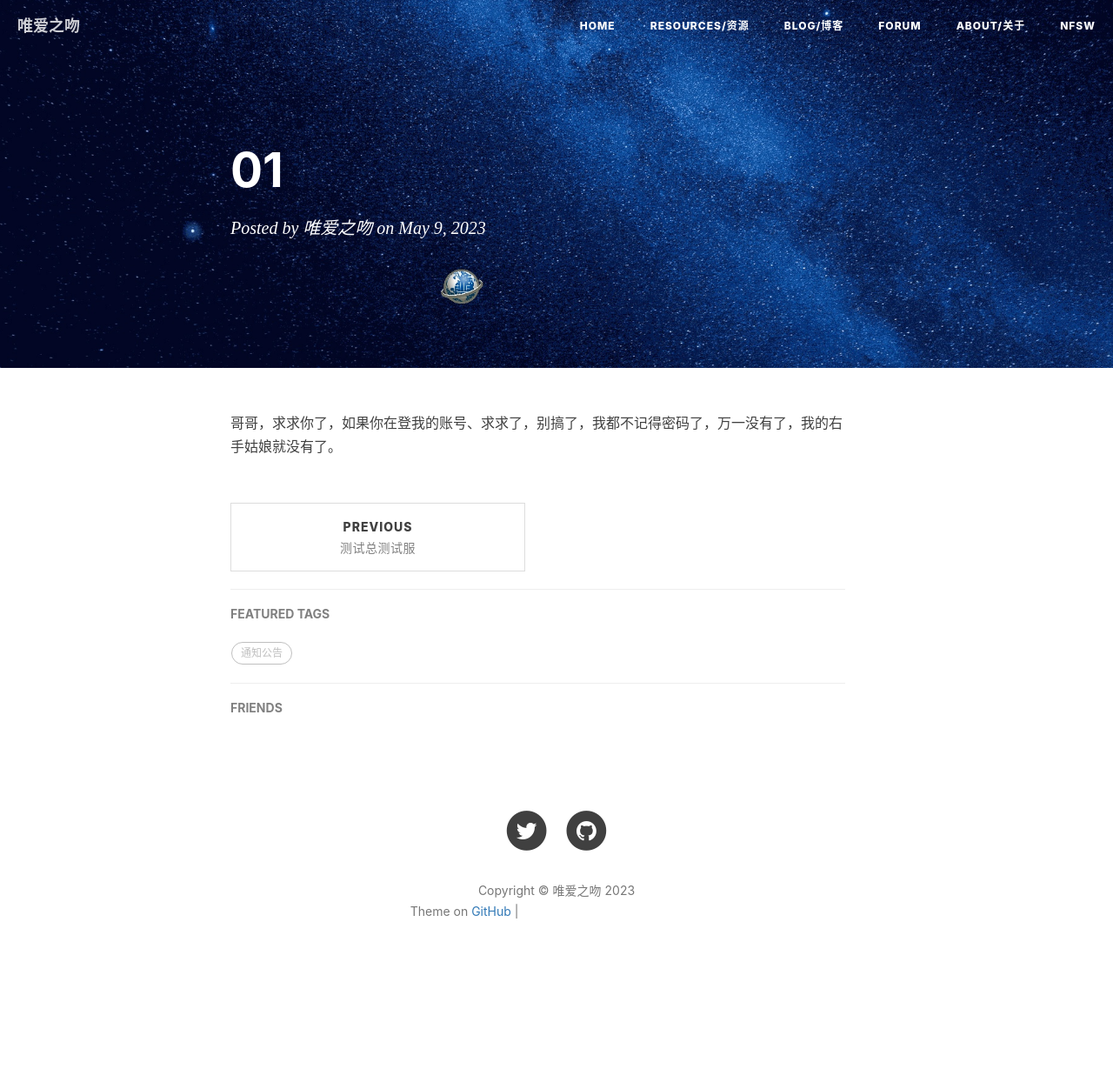
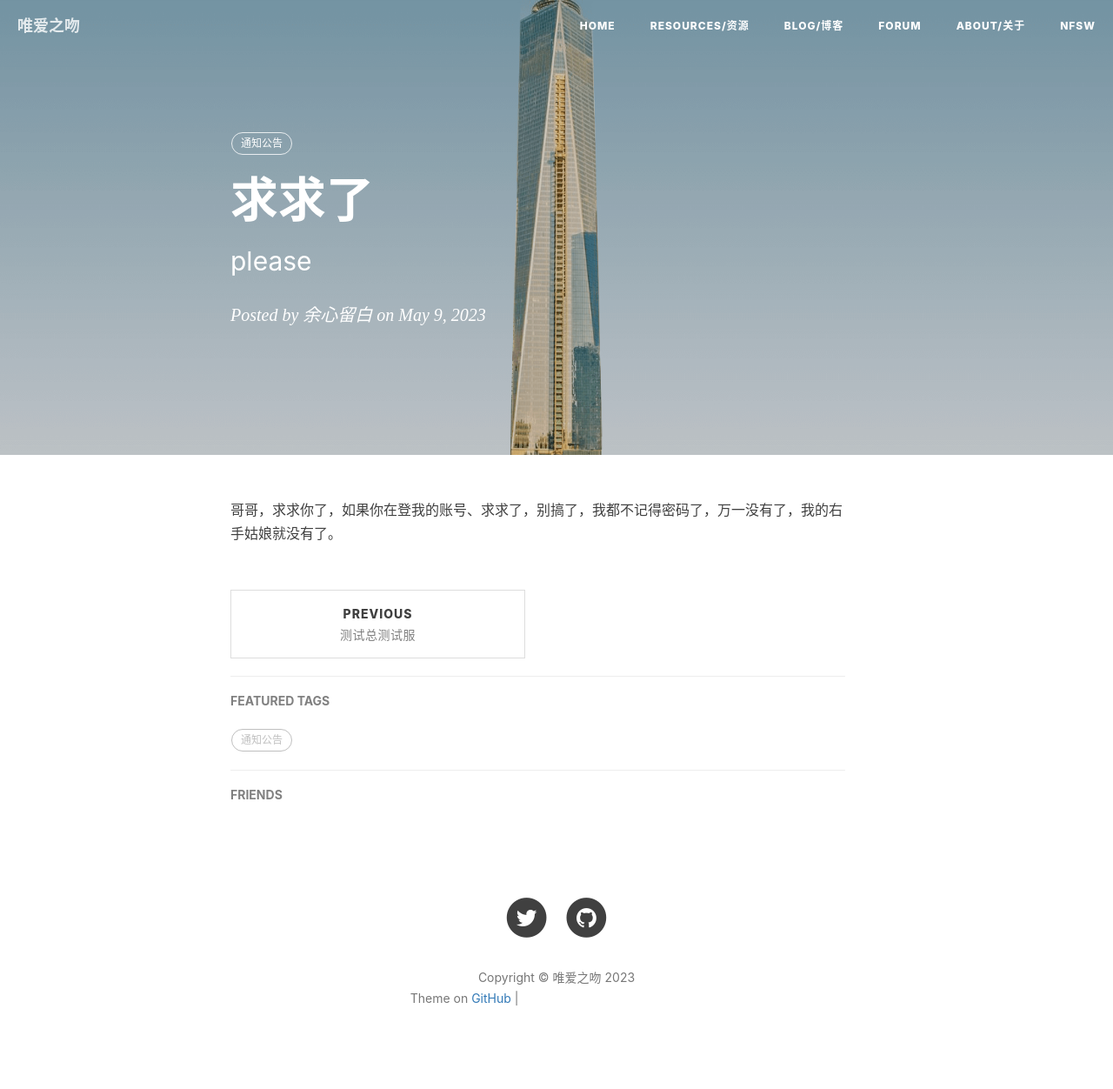
Before and after one commit to ONLYLOVELYKISS/onlylovelykiss.github.io, a Jekyll site: the page built from _posts/2023-05-09-01.md, in a window 1280 px wide. Shown: the whole page at 87% size. Built offline with Jekyll 4.4.1, drawn with Linux system fonts in a browser that asks for light colours; nearby versions of some CDN libraries; our own code applies the rules of GitHub Pages for plain Markdown files; comment, search, counter and statistics services are not loaded; before the commit the page ends 1152 px from its top, so only the background shows below that; grey boxes are pictures that could not be loaded.

Commit message:
Update 2023-05-09-01.md
Signed-off-by: My_YourH <88222714+ONLYLOVELYKISS@users.noreply.github.com>

```diff
--- a/_posts/2023-05-09-01.md
+++ b/_posts/2023-05-09-01.md
@@ -1,3 +1,13 @@
-
+---
+layout:     post
+title:      求求了
+subtitle:   please
+date:       2023-05-09
+author:     余心留白
+header-img: img/the-first.png
+catalog: false
+tags:
+    - 通知公告
+---
 
 哥哥，求求你了，如果你在登我的账号、求求了，别搞了，我都不记得密码了，万一没有了，我的右手姑娘就没有了。
```
